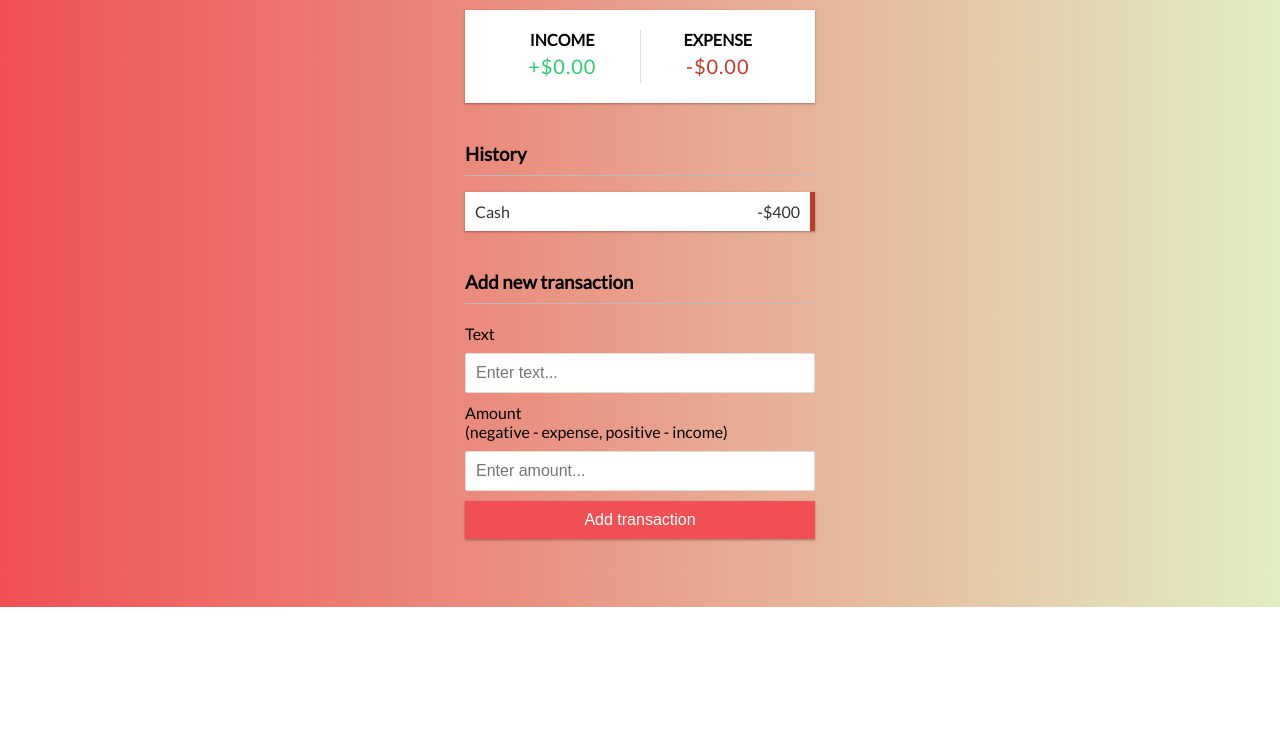
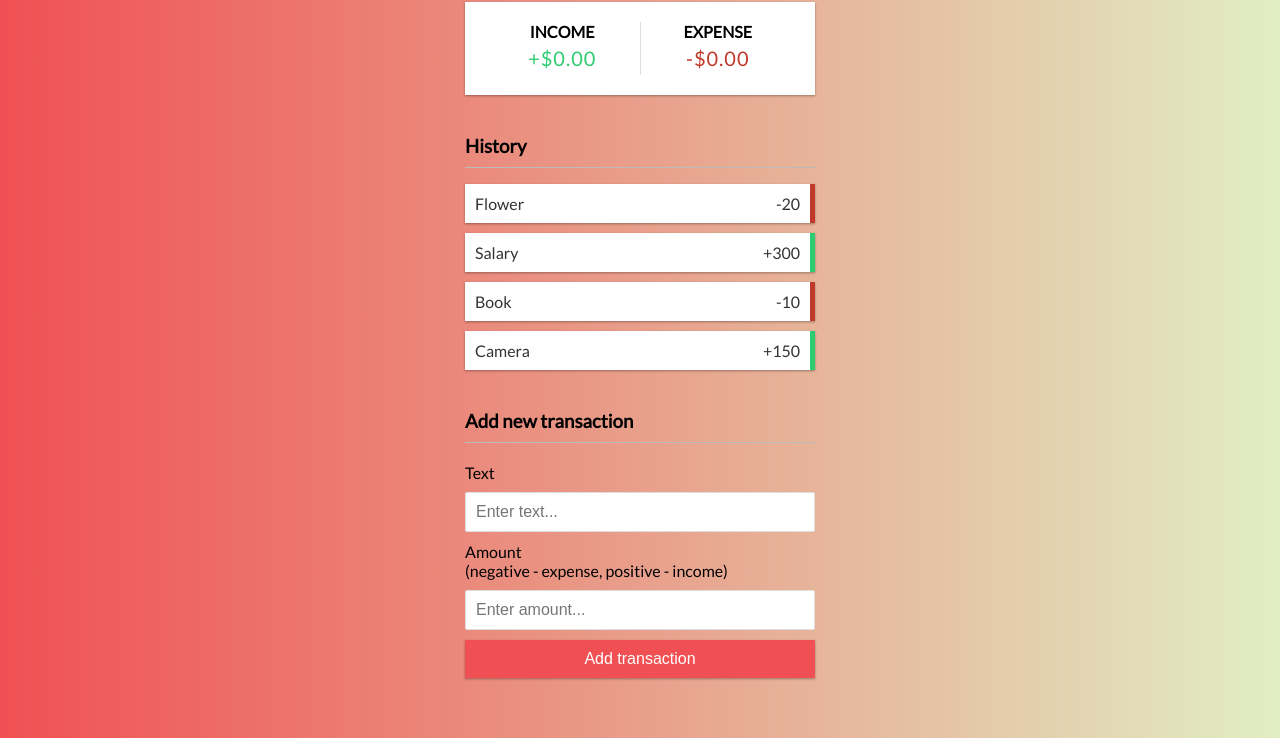
Before and after one commit to wissal92/expense-tracker, a plain HTML site: page index.html in a window 1280 px wide. Shown: the part 193-931 px from the top of the page. Before the commit the page ends 800 px from the top, so only its background shows below. Drawn offline with Linux system fonts and the light colour scheme.

Commit message:
Create addTransactionDom function with dummy data that will enable showing the added transaction to the dom

```diff
--- a/index.html
+++ b/index.html
@@ -27,9 +27,9 @@
 
       <h3>History</h3>
       <ul id="list" class="list">
-        <li class="minus">
+        <!-- <li class="minus">
           Cash <span>-$400</span><button class="delete-btn">x</button>
-        </li>
+        </li> -->
       </ul>
 
       <h3>Add new transaction</h3>
--- a/script.js
+++ b/script.js
@@ -0,0 +1,41 @@
+const balance = document.getElementById('balance');
+const moneyPlus = document.getElementById('money-plus');
+const moneyMinus = document.getElementById('money-minus');
+const list = document.getElementById('list');
+const form = document.getElementById('form');
+const text = document.getElementById('text');
+const amount = document.getElementById('amount');
+
+const dummyTransactions = [
+  { id: 1, text: 'Flower', amount: -20 },
+  { id: 2, text: 'Salary', amount: 300 },
+  { id: 3, text: 'Book', amount: -10 },
+  { id: 4, text: 'Camera', amount: 150 }
+];
+
+let transactions = dummyTransactions;
+
+function addTransactionDOM(transaction) {
+    // Get sign
+    const sign = transaction.amount < 0 ? '-' : '+';
+
+    const item = document.createElement('li');
+
+    // Add class based on value
+    item.classList.add(transaction.amount < 0 ? 'minus' : 'plus');
+
+    item.innerHTML = `
+     ${transaction.text} <span>${sign}${Math.abs(transaction.amount)}
+     </span> <button class="delete-btn" onclick="removeTransaction(${transaction.id})">x</button>
+    `;
+
+    list.appendChild(item);
+}
+
+function init() {
+    list.innerHTML = '';
+
+    transactions.forEach(addTransactionDOM);
+}
+
+init();
```
